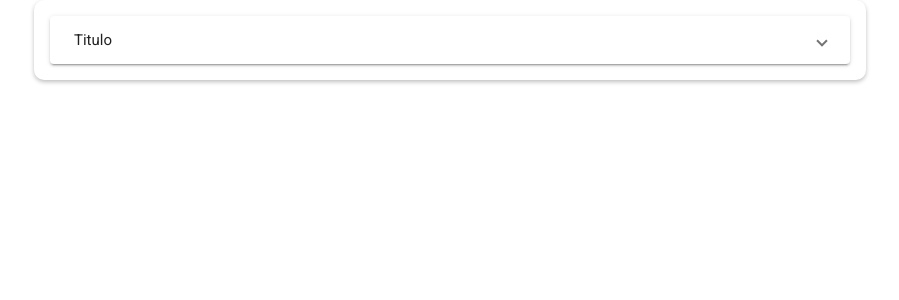
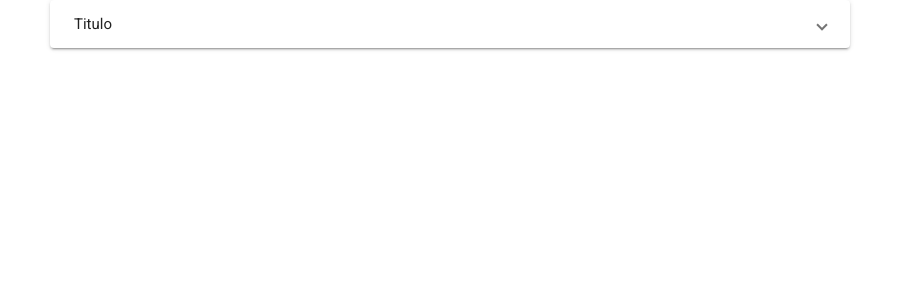
Before and after one commit to EduaRuiz/To-Do-List-Angular, an Angular app: page / in a window 1280 px wide. Shown: the top 300 px of the page, without its empty margins (190-1089 px from the left). Built offline with nearby package versions, Linux system fonts and the light colour scheme.

Commit message:
Uodate Material

```diff
--- a/package.json
+++ b/package.json
@@ -11,12 +11,12 @@
   "private": true,
   "dependencies": {
     "@angular/animations": "^15.2.9",
-    "@angular/cdk": "^13.0.0",
+    "@angular/cdk": "^14.2.7",
     "@angular/common": "^15.2.9",
     "@angular/compiler": "^15.2.9",
     "@angular/core": "^15.2.9",
     "@angular/forms": "^15.2.9",
-    "@angular/material": "^13.0.0",
+    "@angular/material": "^14.2.7",
     "@angular/platform-browser": "^15.2.9",
     "@angular/platform-browser-dynamic": "^15.2.9",
     "@angular/router": "^15.2.9",
--- a/src/app/components/list/list.component.html
+++ b/src/app/components/list/list.component.html
@@ -1,6 +1,5 @@
-<mat-card class="container">
-  <mat-card-content>
-    <div>
+
+    <div class="container">
       <mat-accordion>
         <mat-expansion-panel (opened)="panelOpenState = true" (closed)="panelOpenState = false">
           <mat-expansion-panel-header>
@@ -19,5 +18,3 @@
         </mat-expansion-panel>
       </mat-accordion>
     </div>
-  </mat-card-content>
-</mat-card>
--- a/src/app/components/list/list.component.scss
+++ b/src/app/components/list/list.component.scss
@@ -1,8 +1,3 @@
-.mat-card {
-  border-radius: 10px;
-  box-shadow: 0px 2px 4px rgba(0, 0, 0, 0.25)
-}
-
 .container {
   margin: 0 auto;
   max-width: 800px;
```
Also changed, not shown: 1 other file (tests, documents, lock files or other folders).
